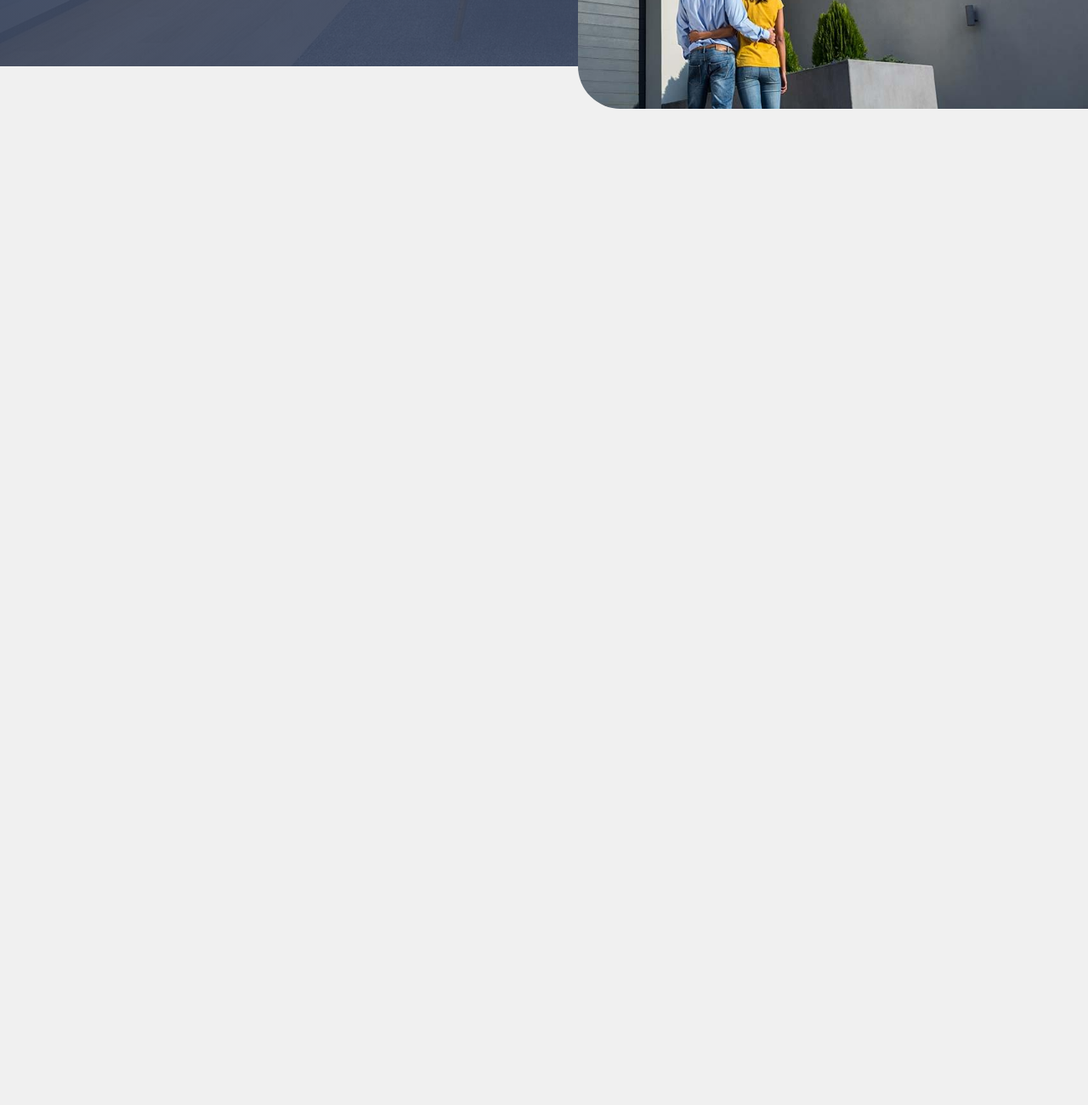
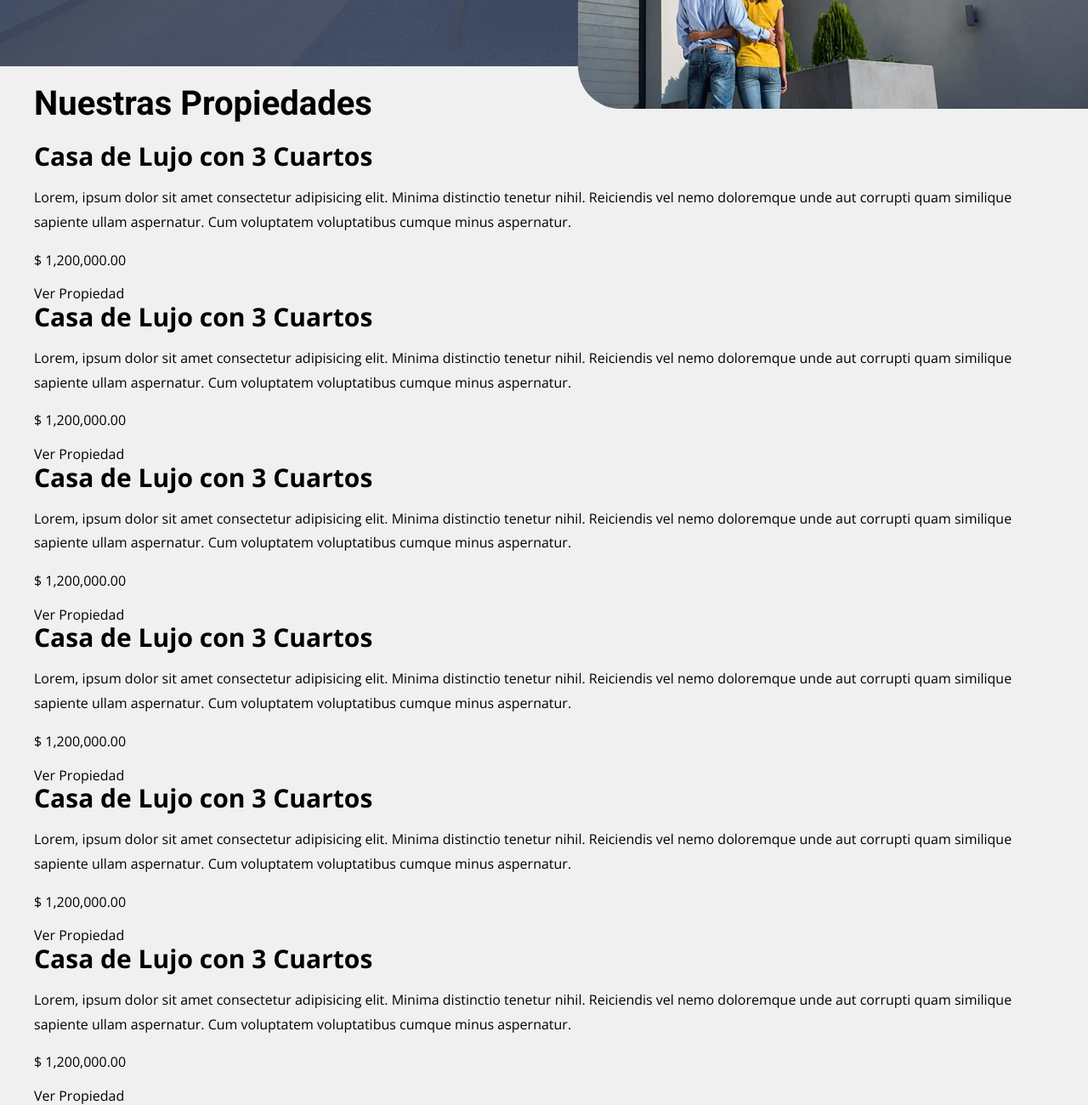
Before and after one commit to CristianMP04/realState, a website: page index.html in a window 1280 px wide. Shown: the part 571-1871 px from the top of the page at 85% size. Before the commit the page ends 800 px from the top, so only its background shows below. Drawn offline with nearby package versions, Linux system fonts and the light colour scheme.

Commit message:
create Main Propiedades
create Main Propiedades

```diff
--- a/index.html
+++ b/index.html
@@ -35,5 +35,77 @@
             </div>
         </div>
     </header>
+
+    <main class="propiedades contenedor">
+        <h2 class="propiedades__heading">Nuestras <span>Propiedades</span></h2>
+
+        <div class="propiedades__grid">
+            <div class="propiedad">
+                <div class="propiedad__imagen">
+                    <h3 class="propiedad__nombre">Casa de Lujo con 3 Cuartos</h3>
+                </div>
+                <div class="propiedad__contenido">
+                    <p class="propiedad__texto">Lorem, ipsum dolor sit amet consectetur adipisicing elit. Minima distinctio tenetur nihil. Reiciendis vel nemo doloremque unde aut corrupti quam similique sapiente ullam aspernatur. Cum voluptatem voluptatibus cumque minus aspernatur.</p>
+                    <p class="propiedad__precio">$ 1,200,000.00</p>
+                    <a class="propiedad__enlace" href="#">Ver Propiedad</a>
+                </div>
+            </div><!--.propiedad -->
+
+            <div class="propiedad">
+                <div class="propiedad__imagen">
+                    <h3 class="propiedad__nombre">Casa de Lujo con 3 Cuartos</h3>
+                </div>
+                <div class="propiedad__contenido">
+                    <p class="propiedad__texto">Lorem, ipsum dolor sit amet consectetur adipisicing elit. Minima distinctio tenetur nihil. Reiciendis vel nemo doloremque unde aut corrupti quam similique sapiente ullam aspernatur. Cum voluptatem voluptatibus cumque minus aspernatur.</p>
+                    <p class="propiedad__precio">$ 1,200,000.00</p>
+                    <a class="propiedad__enlace" href="#">Ver Propiedad</a>
+                </div>
+            </div><!--.propiedad -->
+
+            <div class="propiedad">
+                <div class="propiedad__imagen">
+                    <h3 class="propiedad__nombre">Casa de Lujo con 3 Cuartos</h3>
+                </div>
+                <div class="propiedad__contenido">
+                    <p class="propiedad__texto">Lorem, ipsum dolor sit amet consectetur adipisicing elit. Minima distinctio tenetur nihil. Reiciendis vel nemo doloremque unde aut corrupti quam similique sapiente ullam aspernatur. Cum voluptatem voluptatibus cumque minus aspernatur.</p>
+                    <p class="propiedad__precio">$ 1,200,000.00</p>
+                    <a class="propiedad__enlace" href="#">Ver Propiedad</a>
+                </div>
+            </div><!--.propiedad -->
+
+            <div class="propiedad">
+                <div class="propiedad__imagen">
+                    <h3 class="propiedad__nombre">Casa de Lujo con 3 Cuartos</h3>
+                </div>
+                <div class="propiedad__contenido">
+                    <p class="propiedad__texto">Lorem, ipsum dolor sit amet consectetur adipisicing elit. Minima distinctio tenetur nihil. Reiciendis vel nemo doloremque unde aut corrupti quam similique sapiente ullam aspernatur. Cum voluptatem voluptatibus cumque minus aspernatur.</p>
+                    <p class="propiedad__precio">$ 1,200,000.00</p>
+                    <a class="propiedad__enlace" href="#">Ver Propiedad</a>
+                </div>
+            </div><!--.propiedad -->
+
+            <div class="propiedad">
+                <div class="propiedad__imagen">
+                    <h3 class="propiedad__nombre">Casa de Lujo con 3 Cuartos</h3>
+                </div>
+                <div class="propiedad__contenido">
+                    <p class="propiedad__texto">Lorem, ipsum dolor sit amet consectetur adipisicing elit. Minima distinctio tenetur nihil. Reiciendis vel nemo doloremque unde aut corrupti quam similique sapiente ullam aspernatur. Cum voluptatem voluptatibus cumque minus aspernatur.</p>
+                    <p class="propiedad__precio">$ 1,200,000.00</p>
+                    <a class="propiedad__enlace" href="#">Ver Propiedad</a>
+                </div>
+            </div><!--.propiedad -->
+
+            <div class="propiedad">
+                <div class="propiedad__imagen">
+                    <h3 class="propiedad__nombre">Casa de Lujo con 3 Cuartos</h3>
+                </div>
+                <div class="propiedad__contenido">
+                    <p class="propiedad__texto">Lorem, ipsum dolor sit amet consectetur adipisicing elit. Minima distinctio tenetur nihil. Reiciendis vel nemo doloremque unde aut corrupti quam similique sapiente ullam aspernatur. Cum voluptatem voluptatibus cumque minus aspernatur.</p>
+                    <p class="propiedad__precio">$ 1,200,000.00</p>
+                    <a class="propiedad__enlace" href="#">Ver Propiedad</a>
+                </div>
+            </div><!--.propiedad -->
+        </div>
+    </main>
 </body>
 </html>
```
